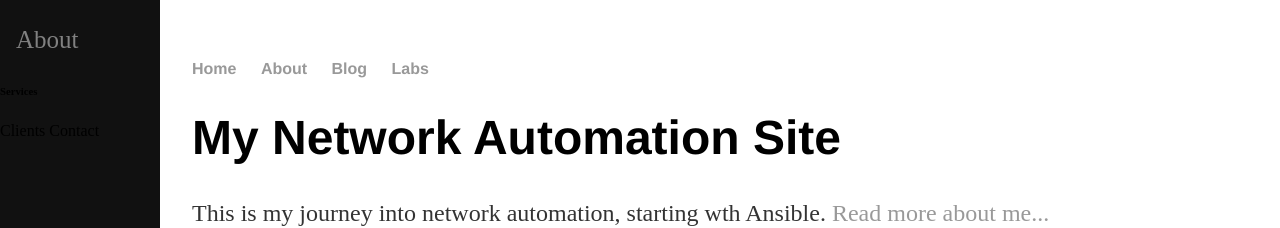
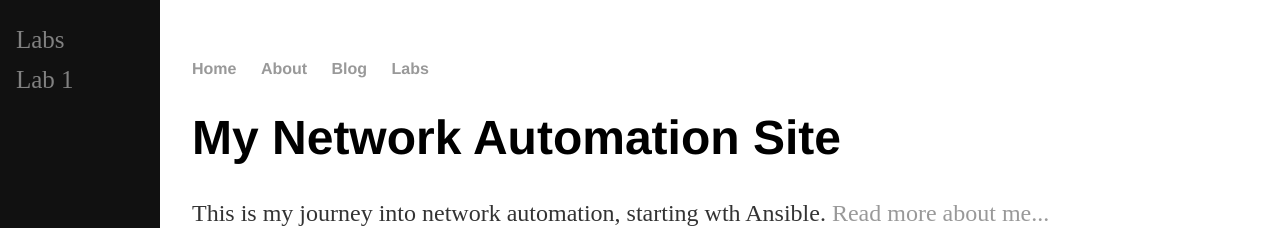
Before and after one commit to craigeowen/craigeowen.github.io, a Jekyll site: the page built from index.html, in a window 1280 px wide. Shown: the top 228 px of the page. Built offline with Jekyll 4.4.1, drawn with Linux system fonts in a browser that asks for light colours.

Commit message:
Update default.html

```diff
--- a/_layouts/default.html
+++ b/_layouts/default.html
@@ -31,9 +31,8 @@
 		</body>
 		<!-- Side navigation -->
 		<div class="sidenav">
-  			<a href="/about">About</a>
-			<h6>Services</h6>
-  			Clients
-  			Contact
+			<a href="/ansible">Labs</a>
+				<a href="/ansible/lab1.txt">Lab 1</a>
+
 		</div>
 	</html>
```
